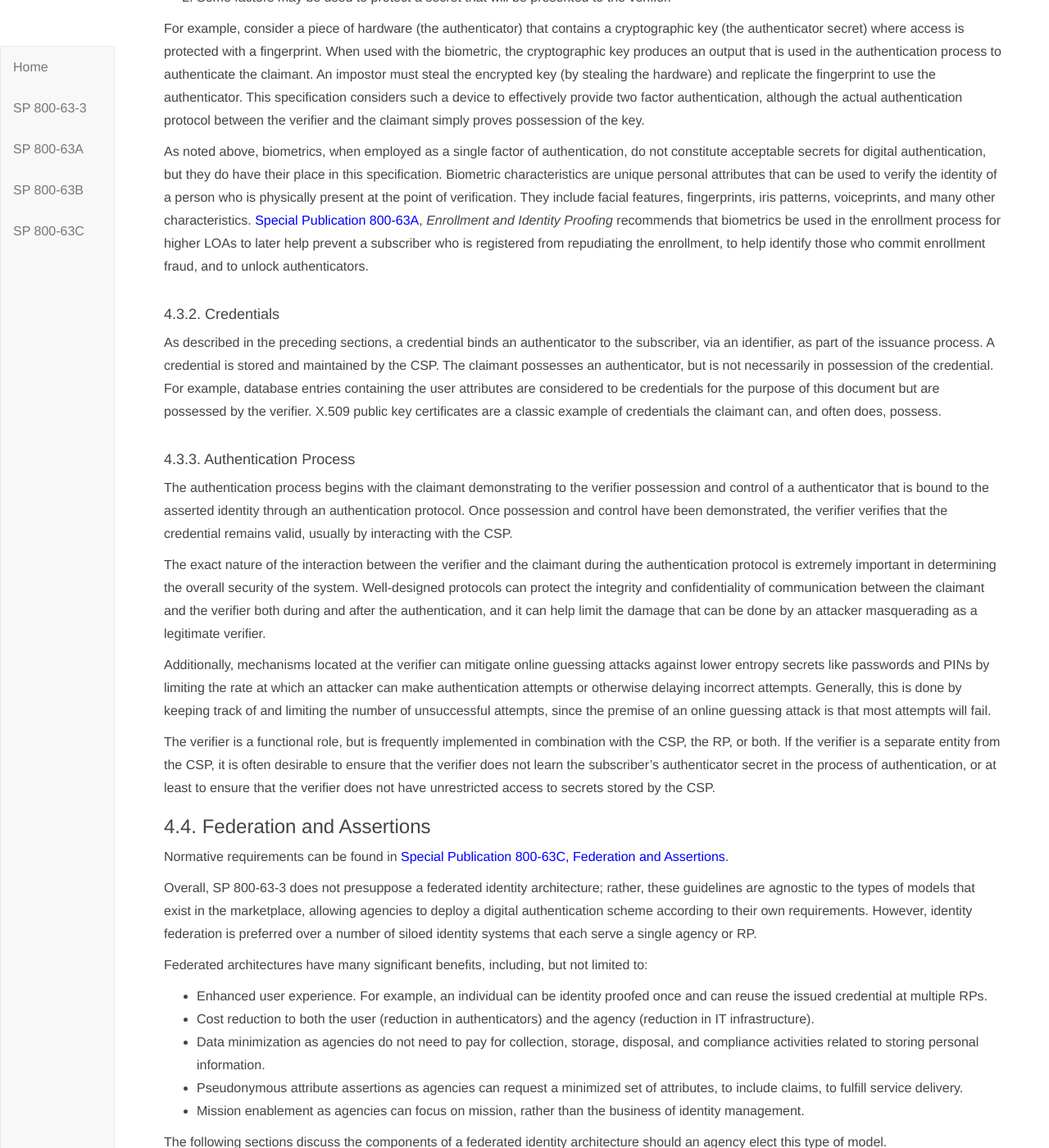
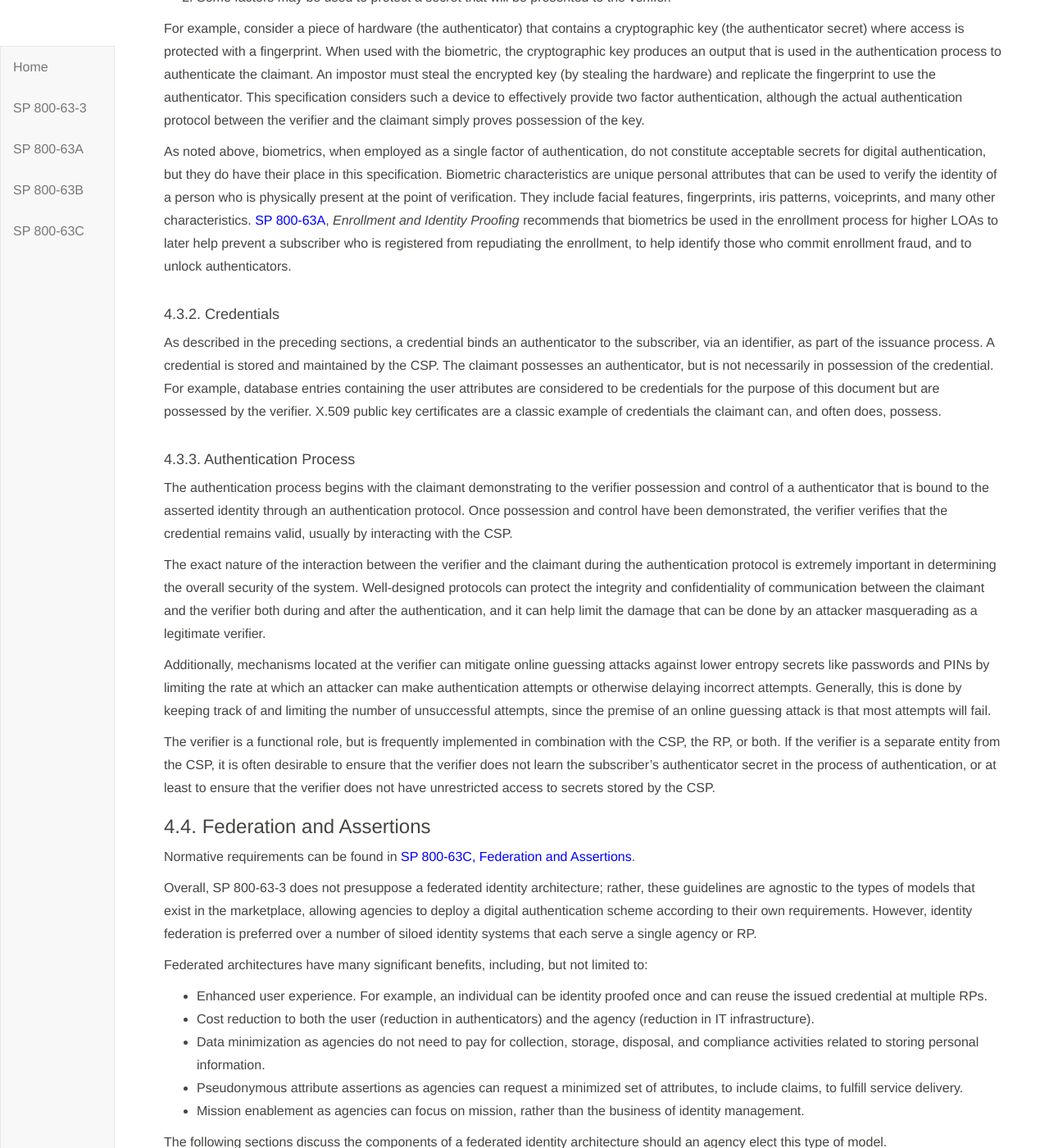
Before and after one commit to usnistgov/800-63-3, a Jekyll site: the page built from sp800-63-3/sec4_model.md, in a window 1280 px wide and 1400 px high, scrolled down 4066 px. Shown: the whole window at 82% size. Built offline with Jekyll 4.4.1, drawn with Linux system fonts in a browser that asks for light colours; our own code applies the rules of GitHub Pages for plain Markdown files; some of the changed text lies outside the part shown.

Commit message:
Update sec4_model.md

```diff
--- a/sp800-63-3/sec4_model.md
+++ b/sp800-63-3/sec4_model.md
@@ -56,7 +56,7 @@
 
 ### 4.2. Enrollment and Identity Proofing
 
-Normative requirements can be found in [Special Publication 800-63A](sp800-63a.html), *Enrollment and Identity Proofing*.
+Normative requirements can be found in [SP 800-63A](sp800-63a.html), *Enrollment and Identity Proofing*.
 
 The previous section introduced the different participants in the conceptual digital identity model. This section provides additional details regarding the relationships and responsibilities of the participants involved with enrollment and identity proofing.
 
@@ -66,7 +66,7 @@
 
 ### 4.3. Authentication and Lifecycle Management
 
-Normative requirements can be found in [Special Publication 800-63B](sp800-63b.html), *Authentication and Lifecycle Management*.
+Normative requirements can be found in [SP 800-63B](sp800-63b.html), *Authentication and Lifecycle Management*.
 
 #### 4.3.1. Authenticators
 
@@ -93,7 +93,7 @@
 
 For example, consider a piece of hardware (the authenticator) that contains a cryptographic key (the authenticator secret) where access is protected with a fingerprint. When used with the biometric, the cryptographic key produces an output that is used in the authentication process to authenticate the claimant. An impostor must steal the encrypted key (by stealing the hardware) and replicate the fingerprint to use the authenticator. This specification considers such a device to effectively provide two factor authentication, although the actual authentication protocol between the verifier and the claimant simply proves possession of the key.
 
-As noted above, biometrics, when employed as a single factor of authentication, do not constitute acceptable secrets for digital authentication, but they do have their place in this specification. Biometric characteristics are unique personal attributes that can be used to verify the identity of a person who is physically present at the point of verification. They include facial features, fingerprints, iris patterns, voiceprints, and many other characteristics. [Special Publication 800-63A](sp800-63a.html), *Enrollment and Identity Proofing* recommends that biometrics be used in the enrollment process for higher LOAs to later help prevent a subscriber who is registered from repudiating the enrollment, to help identify those who commit enrollment fraud, and to unlock authenticators.
+As noted above, biometrics, when employed as a single factor of authentication, do not constitute acceptable secrets for digital authentication, but they do have their place in this specification. Biometric characteristics are unique personal attributes that can be used to verify the identity of a person who is physically present at the point of verification. They include facial features, fingerprints, iris patterns, voiceprints, and many other characteristics. [SP 800-63A](sp800-63a.html), *Enrollment and Identity Proofing* recommends that biometrics be used in the enrollment process for higher LOAs to later help prevent a subscriber who is registered from repudiating the enrollment, to help identify those who commit enrollment fraud, and to unlock authenticators.
 
 #### 4.3.2. Credentials
 
@@ -111,7 +111,7 @@
 
 ### 4.4. Federation and Assertions
 
-Normative requirements can be found in [Special Publication 800-63C, Federation and Assertions](sp800-63c.html).
+Normative requirements can be found in [SP 800-63C, Federation and Assertions](sp800-63c.html).
 
 Overall, SP 800-63-3 does not presuppose a federated identity architecture; rather, these guidelines are agnostic to the types of models that exist in the marketplace, allowing agencies to deploy a digital authentication scheme according to their own requirements. However, identity federation is preferred over a number of siloed identity systems that each serve a single agency or RP.
 
```
